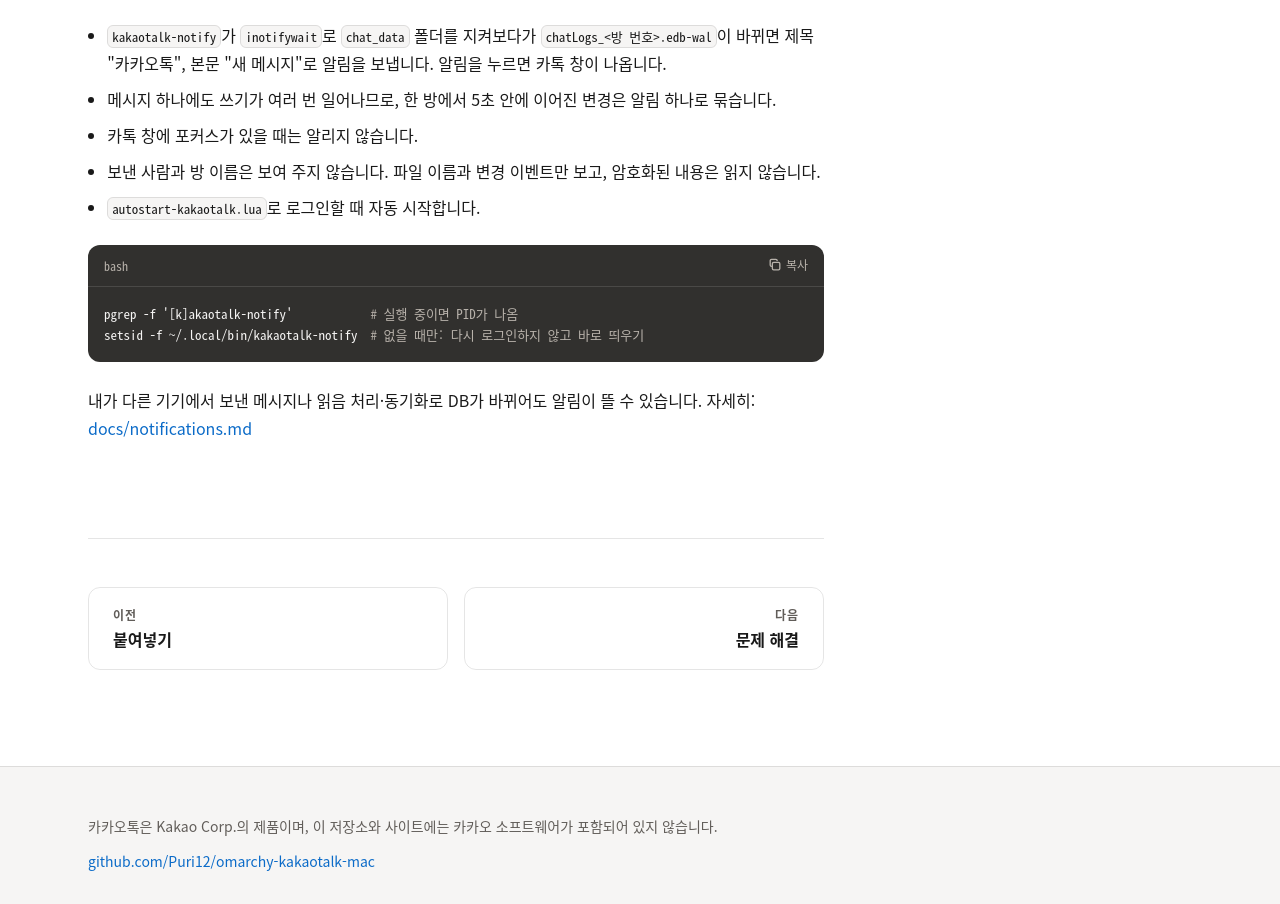
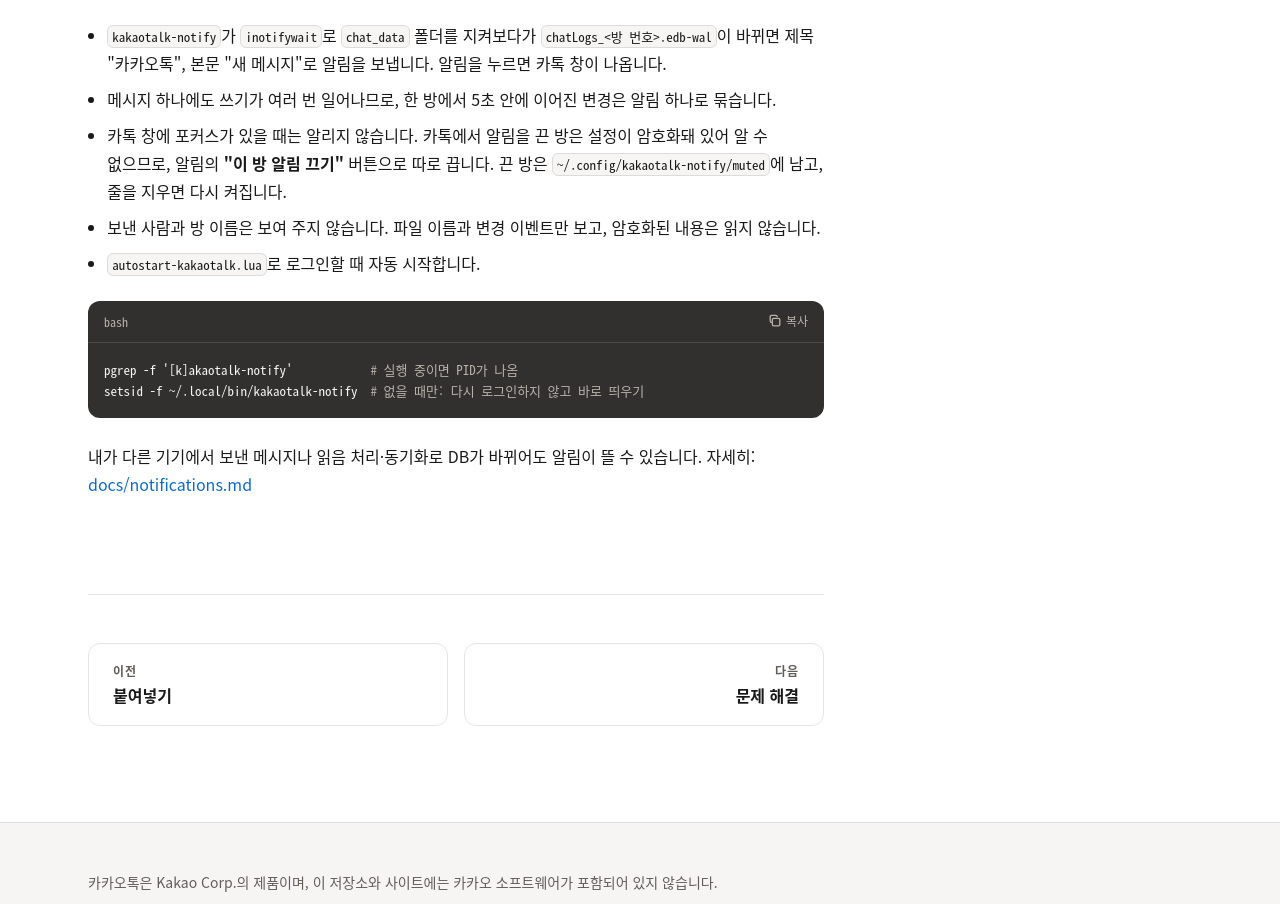
Before and after one commit to Puri12/omarchy-kakaotalk-mac, a plain HTML site: page site/stability.html in a window 1280 px wide. Shown: the part 3651-4555 px from the top of the page. Drawn offline with Linux system fonts and the light colour scheme.

Commit message:
Let each notification mute its chat room
KakaoTalk keeps its per-room mute setting in an encrypted database, so muted rooms still notified. Notifications now carry a '이 방 알림 끄기' action that appends the room id to ~/.config/kakaotalk-notify/muted; listed rooms are skipped (the file is re-read on change, delete a line to unmute), and clicking the notification still opens KakaoTalk.

```diff
--- a/site/stability.html
+++ b/site/stability.html
@@ -96,7 +96,7 @@
 <ul class="plain">
 <li><code>kakaotalk-notify</code>가 <code>inotifywait</code>로 <code>chat_data</code> 폴더를 지켜보다가 <code>chatLogs_&lt;방 번호&gt;.edb-wal</code>이 바뀌면 제목 "카카오톡", 본문 "새 메시지"로 알림을 보냅니다. 알림을 누르면 카톡 창이 나옵니다.</li>
 <li>메시지 하나에도 쓰기가 여러 번 일어나므로, 한 방에서 5초 안에 이어진 변경은 알림 하나로 묶습니다.</li>
-<li>카톡 창에 포커스가 있을 때는 알리지 않습니다.</li>
+<li>카톡 창에 포커스가 있을 때는 알리지 않습니다. 카톡에서 알림을 끈 방은 설정이 암호화돼 있어 알 수 없으므로, 알림의 <strong>"이 방 알림 끄기"</strong> 버튼으로 따로 끕니다. 끈 방은 <code>~/.config/kakaotalk-notify/muted</code>에 남고, 줄을 지우면 다시 켜집니다.</li>
 <li>보낸 사람과 방 이름은 보여 주지 않습니다. 파일 이름과 변경 이벤트만 보고, 암호화된 내용은 읽지 않습니다.</li>
 <li><code>autostart-kakaotalk.lua</code>로 로그인할 때 자동 시작합니다.</li>
 </ul>
```
Also changed, not shown: 2 other files.
